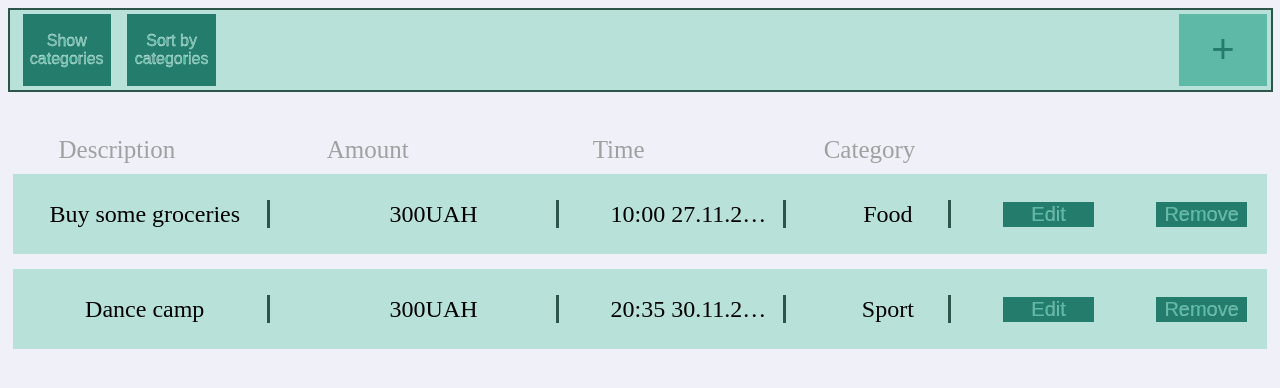
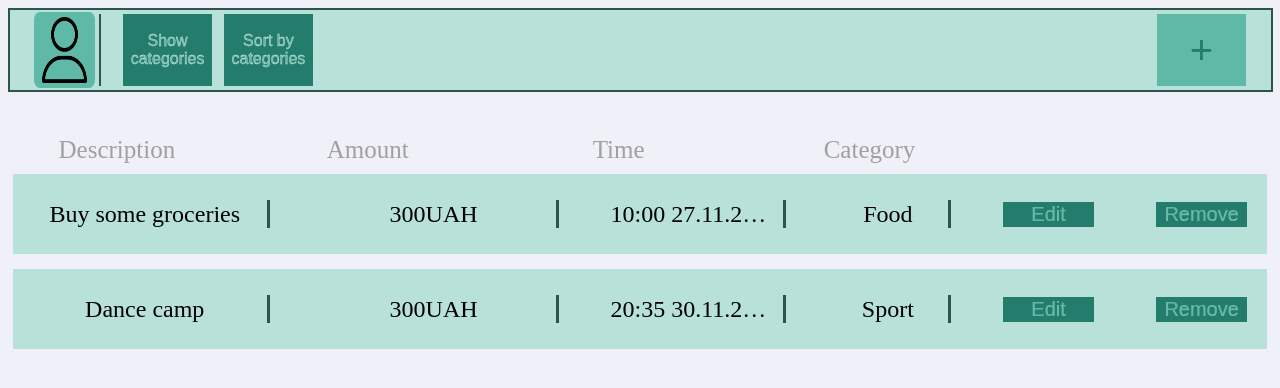
Before and after one commit to whales-dmtr/spendsmart, a Django app: page /spends/all_spends/ in a window 1280 px wide. Shown: the top 388 px of the page. Run offline with Django 4.2, Linux system fonts and the light colour scheme.

Commit message:
Add profile button

```diff
--- a/spendsmart/spends/static/spends/style.css
+++ b/spendsmart/spends/static/spends/css/style.css
@@ -9,11 +9,16 @@ body {
     width: 98.5%;
     height: 10%;
     border: 2px solid #2D554A;
+    display: flex;
+    /* Flexbox для выравнивания */
+    justify-content: flex-start;
+    /* Выравнивание кнопок по левому краю */
+    align-items: center;
+    /* Вертикальное выравнивание */
 }
 
 .buttons {
     margin-left: 1%;
-    margin-top: 0.3%;
     width: 7%;
     height: 90%;
     background-color: #237C6C;
@@ -22,13 +27,50 @@ body {
     border: none;
     color: #5EBAA6;
     -webkit-text-stroke: 0.3px #FFFFFF;
+    display: flex;
+    /* Центрируем текст внутри кнопки */
+    align-items: center;
+    justify-content: center;
 }
 
+#prof_block {
+    position: relative;
+    /* Для псевдоэлемента */
+    padding-right: 10px;
+    /* Отступ справа для кнопки */
+    background-color: #B8E1D9;
+}
+
+/* Псевдоэлемент для линии */
+#prof_block::after {
+    content: '';
+    position: absolute;
+    right: 0;
+    /* Размещение линии справа */
+    top: 0;
+    bottom: 0;
+    width: 2px;
+    /* Ширина линии */
+    background-color: #2D554A;
+    /* Цвет линии */
+    margin-right: 10px;
+    /* Отступ между кнопкой и линией */
+}
+
+#prof_btn {
+    background-color: #5EBAA6;
+    padding: 5px;
+    border-radius: 10%;
+}
+
+/* Кнопка "+" с правой стороны */
 #add_button {
-    float: right;
+    margin-left: auto;
+    /* Автоматический отступ слева для перемещения в правую часть */
+    margin-right: 2%;
+    /* Отступ справа */
     width: 7%;
     height: 90%;
-    margin: 0.3%;
     font-size: 250%;
     background-color: #5EBAA6;
     color: #237C6C;
@@ -58,7 +100,6 @@ body {
 .spends {
     position: absolute;
     top: 17%;
-    /* Reduced from 25% to bring it closer to the control panel */
     left: 1%;
     right: 1%;
 }
--- a/spendsmart/spends/templates/spends/index.html
+++ b/spendsmart/spends/templates/spends/index.html
@@ -6,11 +6,13 @@
 <head>
     <meta charset="UTF-8">
     <title>Your spends</title>
-    <link type="text/css" href="{% static 'spends/style.css' %}" rel="stylesheet">
+    <link type="text/css" href="{% static 'spends/css/style.css' %}" rel="stylesheet">
 </head>
 
 <body>
     <div class="control_panel">
+        <button class="buttons" id="prof_block"><img src="{% static 'spends/images/profile_icon.png' %}" width="70%"
+                height="95%" id="prof_btn"></button>
         <button class="buttons">Show categories</button>
         <button class="buttons">Sort by categories</button>
         <button id="add_button">+</button>
```
Also changed, not shown: spendsmart/spends/static/spends/images/profile_icon.png (added).
